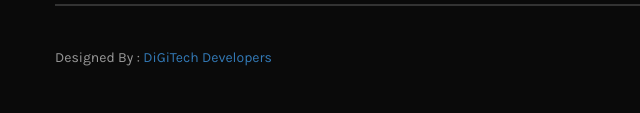
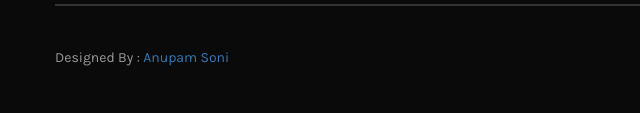
Before and after one commit to Anupamsoni27/National-Tyres, a plain HTML site: page index.html in a window 1280 px wide. Shown: the part 1689-1802 px from the top of the page, 0-640 px from the left. Drawn offline with Linux system fonts and the light colour scheme; some packages are replaced by stand-ins of ours; files that its build step writes are made by us from their sources; a script that the page names is missing.

Commit message:
Update index.html

```diff
--- a/index.html
+++ b/index.html
@@ -421,7 +421,7 @@
                 </div>
                 <div class="footer-bottom clearfix">
                     <div class="copy-right pull-left">
-                        <p> Designed By : <a href="http://infoportal.co.in/">DiGiTech Developers</a></p>
+                        <p> Designed By : <a href="https://www.linkedin.com/in/anupam-soni">Anupam Soni</a></p>
                         <p align="center"></p>
                     </div>
                     <div class="pull-right">
```
